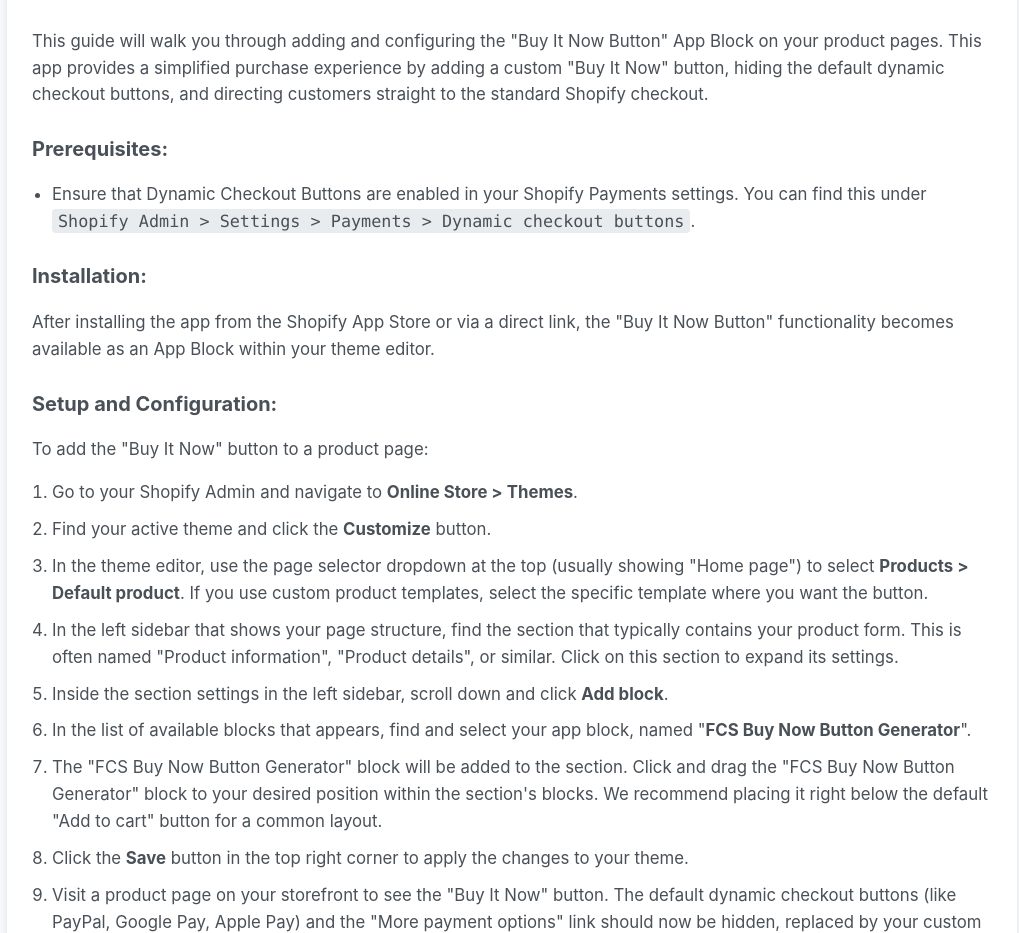
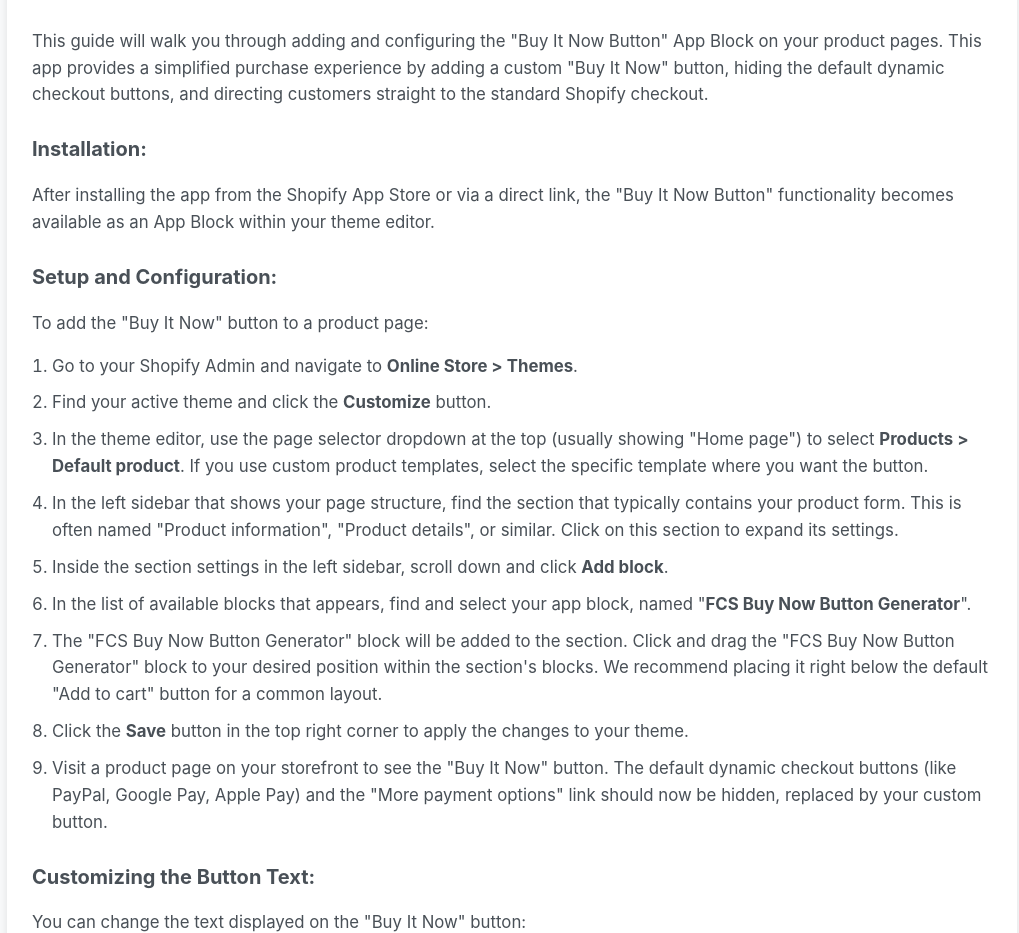
Before and after one commit to fcstools/button-generator, a plain HTML site: page index.html in a window 1280 px wide. Shown: the part 1580-2513 px from the top of the page, without its empty margins (128-1147 px from the left). Drawn offline with Linux system fonts and the light colour scheme.

Commit message:
Update index.html

```diff
--- a/index.html
+++ b/index.html
@@ -189,11 +189,6 @@
                 <h2>How to Set Up and Use the "Buy It Now Button" App</h2>
                 <p>This guide will walk you through adding and configuring the "Buy It Now Button" App Block on your product pages. This app provides a simplified purchase experience by adding a custom "Buy It Now" button, hiding the default dynamic checkout buttons, and directing customers straight to the standard Shopify checkout.</p>
 
-                <h3>Prerequisites:</h3>
-                <ul>
-                    <li>Ensure that Dynamic Checkout Buttons are enabled in your Shopify Payments settings. You can find this under <code>Shopify Admin > Settings > Payments > Dynamic checkout buttons</code>.</li>
-                </ul>
-
                 <h3>Installation:</h3>
                 <p>After installing the app from the Shopify App Store or via a direct link, the "Buy It Now Button" functionality becomes available as an App Block within your theme editor.</p>
 
```
